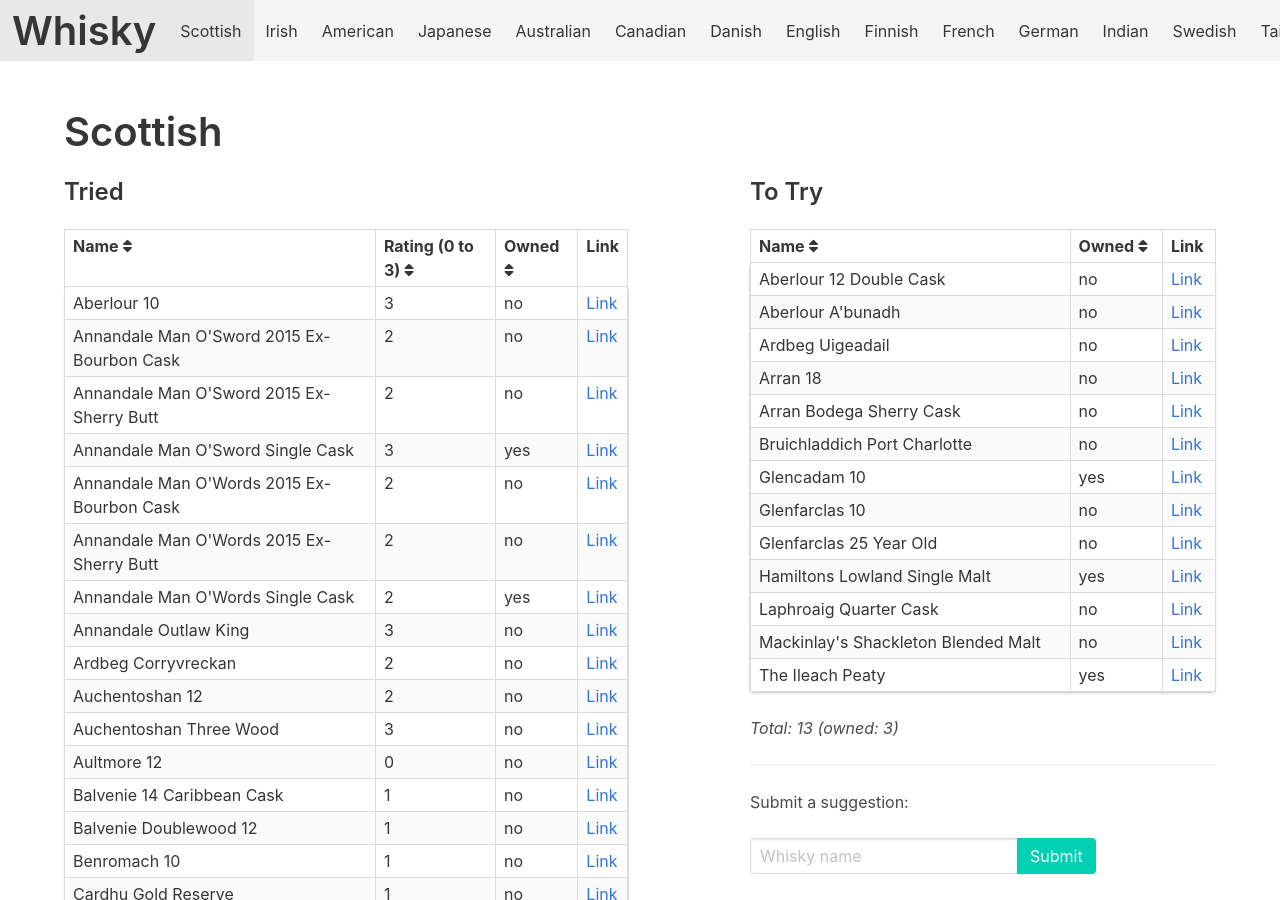
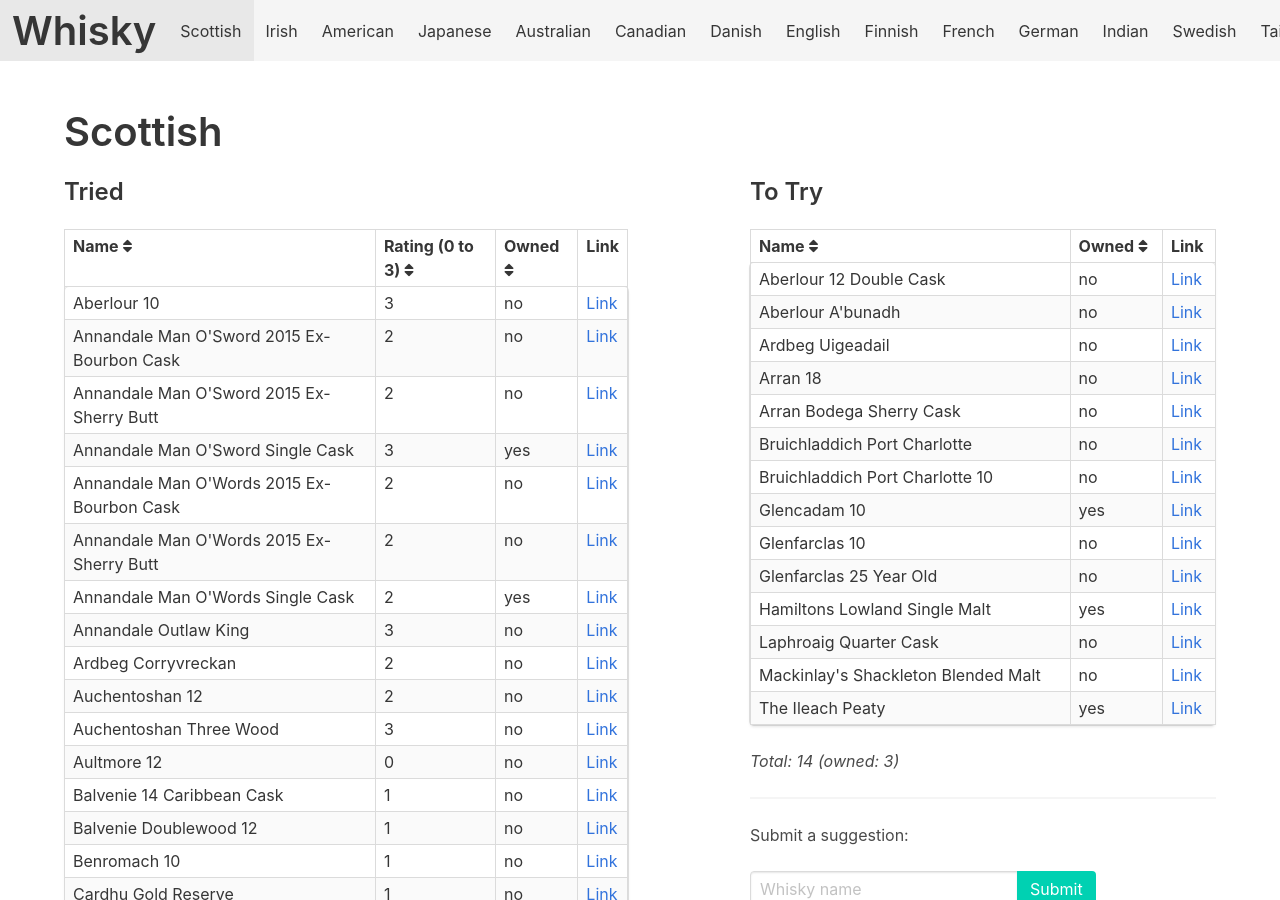
Before and after one commit to grega/whisky, a Jekyll site: the page built from scottish.html, in a window 1280 px wide and 900 px high. Built offline with Jekyll 4.4.1, drawn with Linux system fonts in a browser that asks for light colours; nearby versions of some CDN libraries.

Commit message:
Update to_try.yml

```diff
--- a/_data/scottish/to_try.yml
+++ b/_data/scottish/to_try.yml
@@ -11,6 +11,7 @@
   owned: true
 - name: Glenfarclas 25 Year Old
 - name: Bruichladdich Port Charlotte
+- name: Bruichladdich Port Charlotte 10
 - name: Mackinlay's Shackleton Blended Malt
 - name: Arran 18
 - name: Arran Bodega Sherry Cask
```
